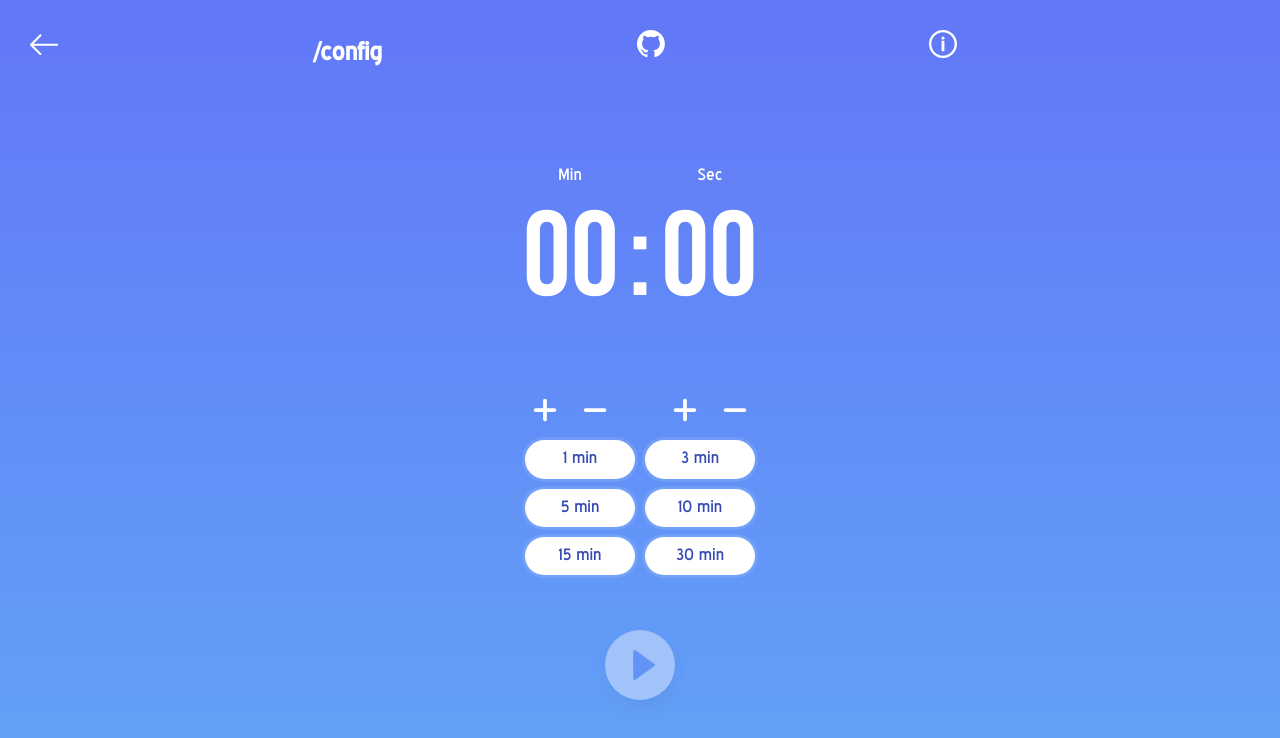
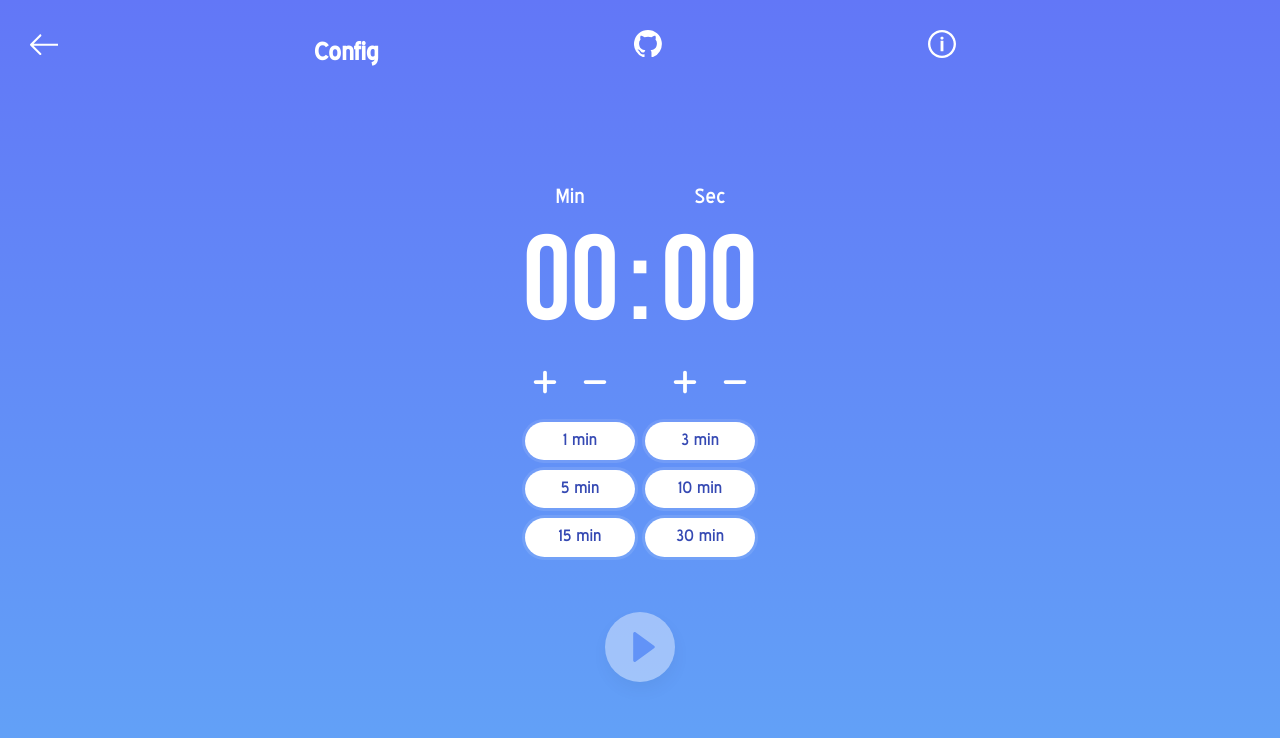
Before and after one commit to iondrimba/pwa-timer, a React (Create React App) app: page /config in a window 1280 px wide. Shown: the top 738 px of the page. Built offline with nearby package versions, Linux system fonts and the light colour scheme.

Commit message:
Update styling

```diff
--- a/src/app/App.tsx
+++ b/src/app/App.tsx
@@ -9,6 +9,7 @@ import { ReactComponent as Close } from '../icons/close.svg';
 
 import Link from '../components/Link';
 import Navbar from '../components/Navbar';
+import NavbarTitle from '../components/NavbarTitle';
 import Ripple from '../components/Ripple';
 import Route from './Route';
 import { Ctx } from './Store';
@@ -82,17 +83,17 @@ const App = () => {
       <GlobalStyle />
       <Ripple />
       <Navbar path={path.replace('/', '')}>
-        <Link data-id="back" ripple aria-label="Go back" onClick={onGoBackClick} >
+        <Link data-id="back" ripple aria-label="Go back" onClick={onGoBackClick} href="#" >
           <LeftArrow />
         </Link>
-        <h2>{path === '' ? 'home' : path}</h2>
+        <NavbarTitle title={path === '/' ? 'home' : path.replace('/', '')} />
         <Link data-id="github" aria-label="Github source files" href="https://github.com/iondrimba/pwa-timer" target="_blank" rel="noopener noreferrer">
           <Github />
         </Link>
         <Link data-id="info" ripple aria-label="About" onClick={onAboutClick} href="/about">
           <Info />
         </Link>
-        <Link data-id="close" ripple aria-label="Close" onClick={onGoBackClick}>
+        <Link data-id="close" ripple aria-label="Close" onClick={onGoBackClick} href="#">
           <Close />
         </Link>
       </Navbar>
--- a/src/components/Legend/index.ts
+++ b/src/components/Legend/index.ts
@@ -7,6 +7,7 @@ interface LegendProps {
 export default styled.div<LegendProps>`
   justify-content: space-between;
   display: flex;
+  font-size: 20px;
 
   label {
     width:${props => props.big ? 140 : 90}px;
--- /dev/null
+++ b/src/components/NavbarTitle/index.tsx
@@ -0,0 +1,15 @@
+import React from 'react';
+import styled from 'styled-components';
+
+const Title = styled.h2`
+  text-transform: capitalize;
+`;
+
+
+const NavbarTitle = (props: { title: string }) => {
+  return (
+    <Title>{props.title}</Title>
+  )
+};
+
+export default NavbarTitle;
--- a/src/pages/config/NumbersWrapper.ts
+++ b/src/pages/config/NumbersWrapper.ts
@@ -4,9 +4,7 @@ const NumbersWrapper = styled.div`
   display: flex;
   justify-content: space-between;
   width: 100%;
-  margin-bottom: 50px;
   justify-content: center;
-  height: 150px;
 `;
 
 export default NumbersWrapper;
--- a/src/pages/config/index.tsx
+++ b/src/pages/config/index.tsx
@@ -56,6 +56,7 @@ const PlusMinusButtonWrapper = styled.div`
   justify-content: space-between;
   width: 100%;
   justify-content: space-evenly;
+  margin: 10px 0;
 
   > div {
     display: flex;
@@ -71,8 +72,6 @@ const MinusIcon = styled(Minus)`
   width: 30px;
   fill: #fff;
 `
-
-
 const Config = () => {
   const { seconds, setMinutes, navigate, minutesIncrease, minutesDecrease, secondsIncrease, secondsDecrease } = useContext(Ctx);
 
```
